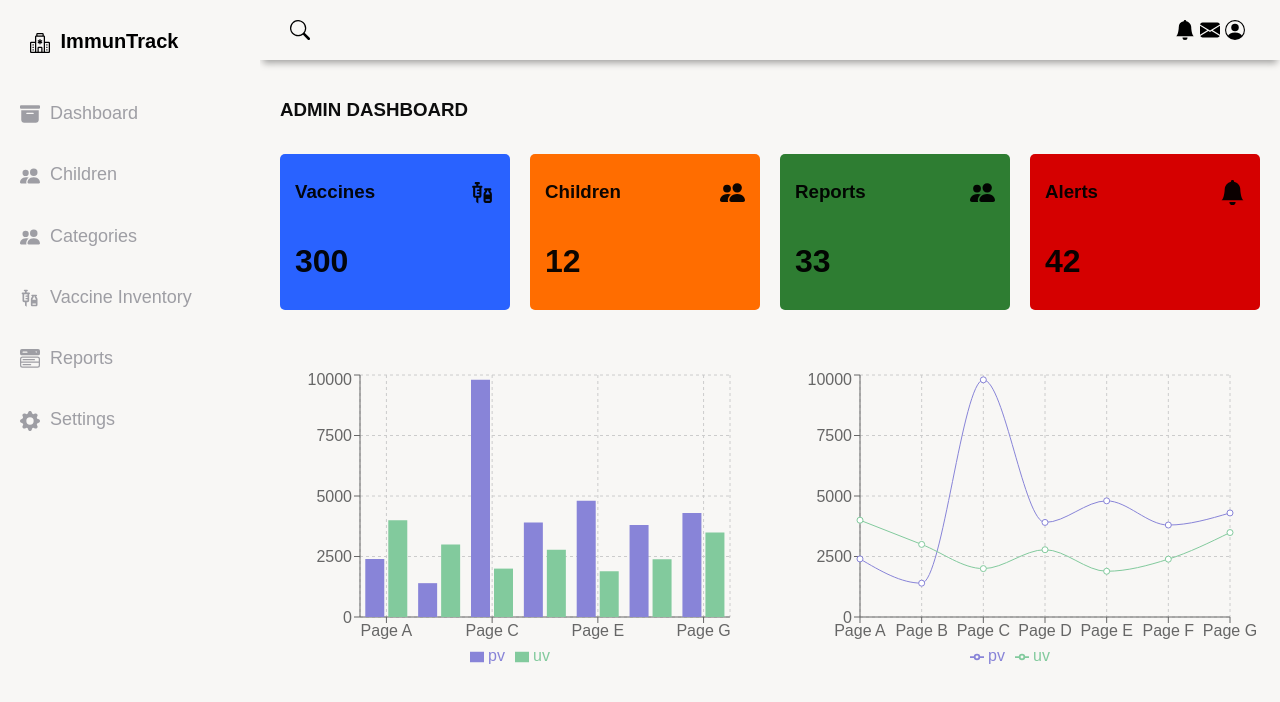
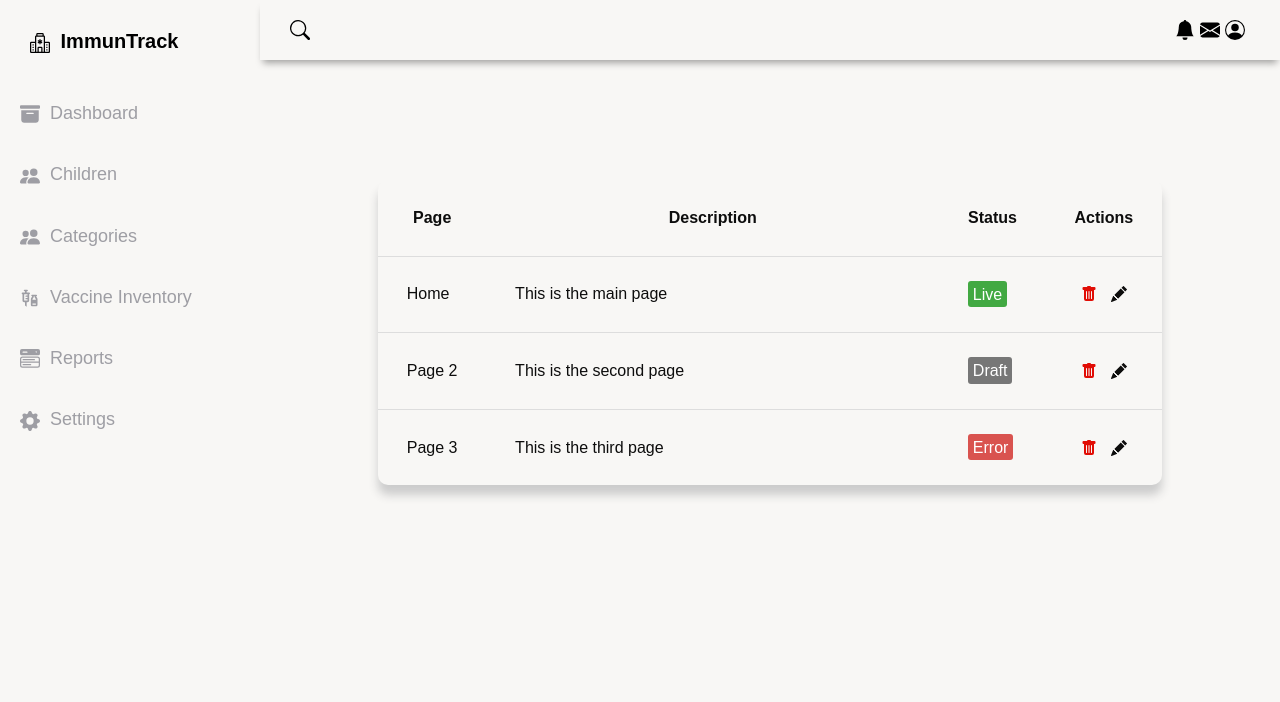
Before and after one commit to johnmalek/ImmunTrack, a React (Vite) app in the folder AdminPanel/: page /admin_table in a window 1280 px wide. Shown: the top 702 px of the page. Built offline with nearby package versions, Linux system fonts and the light colour scheme.

Commit message:
Formatting and adding more pages

```diff
--- a/AdminPanel/src/App.css
+++ b/AdminPanel/src/App.css
@@ -184,6 +184,82 @@ body {
 }
 /* End Main */
 
+/* Admin Table */
+
+.table-wrapper {
+  width: 100%;
+  margin-top: 100px;
+}
+
+.table {
+  display: block;
+  overflow: hidden;
+  table-layout: auto;
+  border-collapse: collapse;
+  box-shadow: 0px 10px 10px #ccc;
+  border-radius: 10px;
+  white-space: nowrap;
+  width: 100em;
+  max-width: 80%;
+  margin: auto;
+  overflow-x: auto;
+}
+
+.table thead {
+  color: 222;
+}
+
+.table th, .table td {
+  padding: 1.8rem;
+}
+
+.table td {
+  border-top: 0.5px solid #ddd;
+  overflow: hidden;
+  text-overflow: ellipsis;
+}
+
+.table tbody tr:hover {
+  background-color: #eee;
+}
+
+.expand {
+  width: 100%;
+}
+
+.label {
+  border-radius: 3px;
+  padding: 0.3rem;
+  color: white;
+}
+
+.label-draft {
+  background-color: #777;
+}
+
+.label-live {
+  background-color: #42a942;
+}
+
+.label-error {
+  background-color: #d9534f;
+}
+
+.actions {
+  display: flex;
+  justify-content: space-around;
+}
+
+.actions svg {
+  cursor: pointer;
+}
+
+.delete-btn {
+  color: #e10d05;
+}
+
+/* End Admin Table */
+
 /* Medium <= 992px */
 
 @media screen and (max-width: 992px) {
--- a/AdminPanel/src/App.jsx
+++ b/AdminPanel/src/App.jsx
@@ -1,23 +1,25 @@
-import { useState } from 'react'
+import { BrowserRouter, Route, Routes } from 'react-router-dom'
 import './App.css'
-import Header from './Header'
-import Home from './Home'
-import Sidebar from './Sidebar'
+import HomePage from './pages/HomePage'
+import AdminTable from './pages/admintable'
 
 function App() {
 
-  const [openSideBarToggle, setOpenSideBarToggle] = useState(false)
-
-  const OpenSideBar = () => {
-    setOpenSideBarToggle(!openSideBarToggle)
-  }
 
   return (
-    <div className='grid-container'>
-      <Header OpenSideBar={OpenSideBar}/>
-      <Sidebar openSideBarToggle={openSideBarToggle} OpenSideBar={OpenSideBar}/>
-      <Home />
-    </div>
+    <>
+      <div className='grid-container'>
+        <BrowserRouter>
+          <Routes>
+            <Route path='/' element={<HomePage />} />
+            <Route path='/home' element={<HomePage />} />
+            <Route path='/admin_table' element={<AdminTable />} />
+          </Routes>
+        </BrowserRouter>
+      </div>
+
+
+    </>
   )
 }
 
--- /dev/null
+++ b/AdminPanel/src/components/Table.jsx
@@ -0,0 +1,66 @@
+import React from 'react';
+import { BsFillPencilFill, BsFillTrashFill } from 'react-icons/bs';
+
+function AdminTable(){
+    return (
+        <>
+            <main className='main-container'>
+                <div className='table-wrapper'>
+                    <table className='table'>
+                        <thead>
+                            <tr>
+                                <th>Page</th>
+                                <th className='expand'>Description</th>
+                                <th>Status</th>
+                                <th>Actions</th>
+                            </tr>
+                        </thead>
+                        <tbody>
+                            <tr>
+                                <td>Home</td>
+                                <td>This is the main page</td>
+                                <td>
+                                    <span className='label label-live'>Live</span>
+                                </td>
+                                <td>
+                                    <span className='actions'>
+                                        <BsFillTrashFill className='delete-btn'/>
+                                        <BsFillPencilFill />
+                                    </span>
+                                </td>
+                            </tr>
+                            <tr>
+                                <td>Page 2</td>
+                                <td>This is the second page</td>
+                                <td>
+                                    <span className='label label-draft'>Draft</span>
+                                </td>
+                                <td>
+                                    <span className='actions'>
+                                        <BsFillTrashFill className='delete-btn'/>
+                                        <BsFillPencilFill />
+                                    </span>
+                                </td>
+                            </tr>
+                            <tr>
+                                <td>Page 3</td>
+                                <td>This is the third page</td>
+                                <td>
+                                    <span className='label label-error'>Error</span>
+                                </td>
+                                <td>
+                                    <span className='actions'>
+                                        <BsFillTrashFill className='delete-btn'/>
+                                        <BsFillPencilFill />
+                                    </span>
+                                </td>
+                            </tr>
+                        </tbody>
+                    </table>
+                </div>
+            </main>
+        </>
+    )
+}
+
+export default AdminTable
--- /dev/null
+++ b/AdminPanel/src/pages/AdminTable.jsx
@@ -0,0 +1,22 @@
+import { useState } from "react";
+import Header from "../components/Header";
+import Sidebar from "../components/Sidebar";
+import Table from "../components/Table";
+
+function AdminTable() {
+
+    const [openSideBarToggle, setOpenSideBarToggle] = useState(false)
+
+    const OpenSideBar = () => {
+    setOpenSideBarToggle(!openSideBarToggle)
+    }
+    return (
+        <>
+            <Sidebar openSideBarToggle={openSideBarToggle} OpenSideBar={OpenSideBar}/>
+            <Header OpenSideBar={OpenSideBar}/>
+            <Table />
+        </>
+    )
+}
+
+export default AdminTable
--- /dev/null
+++ b/AdminPanel/src/pages/HomePage.jsx
@@ -0,0 +1,23 @@
+import { useState } from "react";
+import Header from "../components/Header";
+import Home from "../components/Home";
+import Sidebar from "../components/Sidebar";
+
+function HomePage() {
+
+    const [openSideBarToggle, setOpenSideBarToggle] = useState(false)
+
+    const OpenSideBar = () => {
+    setOpenSideBarToggle(!openSideBarToggle)
+    }
+
+    return (
+        <>
+            <Sidebar openSideBarToggle={openSideBarToggle} OpenSideBar={OpenSideBar}/>
+            <Header OpenSideBar={OpenSideBar}/>
+            <Home />
+        </>
+    )
+}
+
+export default HomePage
```
Also changed, not shown: AdminPanel/src/components/Header.jsx (renamed from AdminPanel/src/Header.jsx), AdminPanel/src/components/Home.jsx (renamed from AdminPanel/src/Home.jsx), AdminPanel/src/components/Sidebar.jsx (renamed from AdminPanel/src/Sidebar.jsx).
